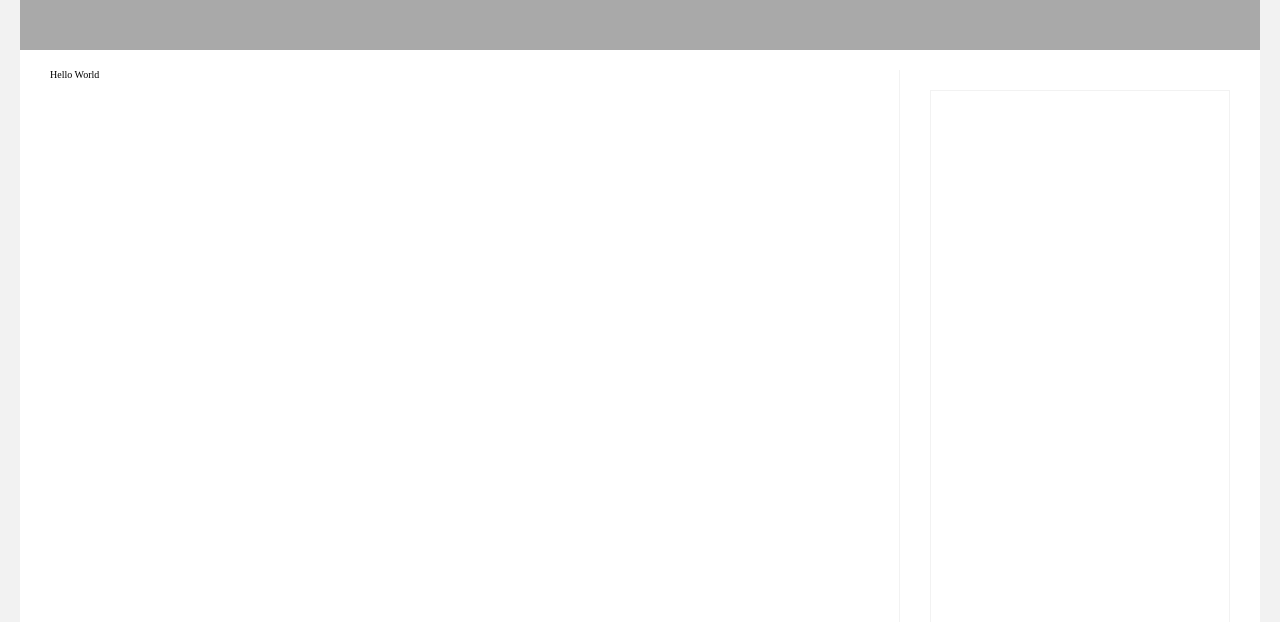
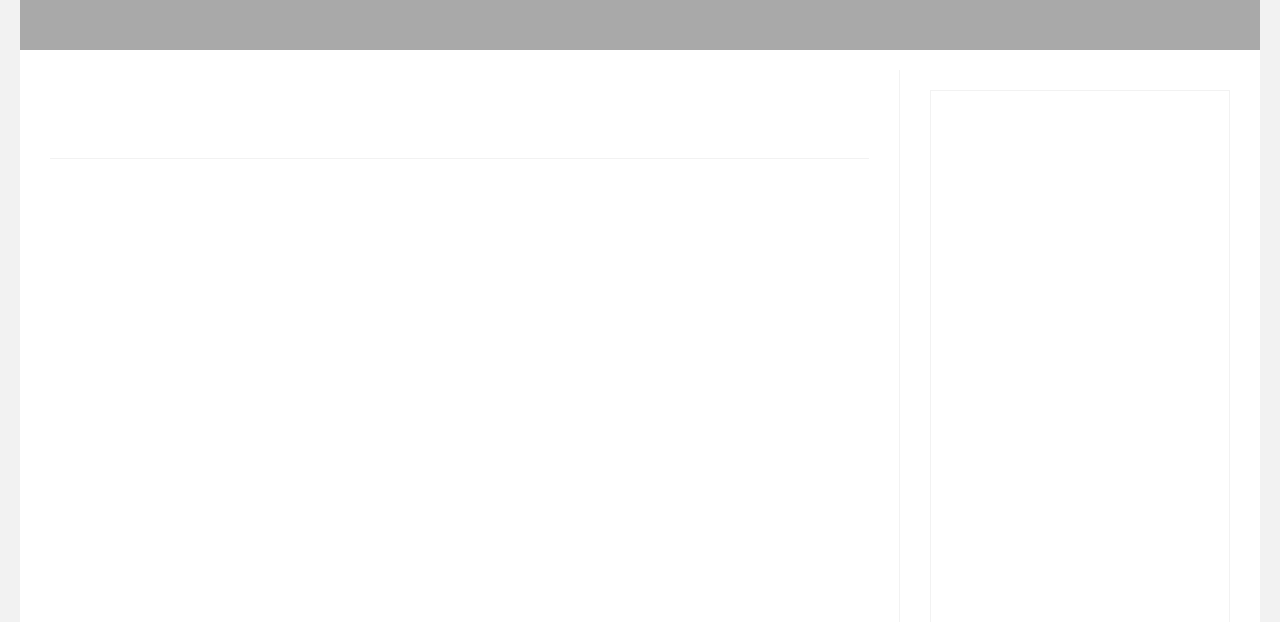
Before and after one commit to teamTyrell/soundclout-comments, a React (Create React App) app in the folder client/: page / in a window 1280 px wide. Shown: the part 330-952 px from the top of the page. Built offline with nearby package versions, Linux system fonts and the light colour scheme.

Commit message:
Created app layout and add css import handling for jest

```diff
--- a/client/src/App.css
+++ b/client/src/App.css
@@ -0,0 +1,23 @@
+
+.App__container {
+  /* border: 1px solid black; */
+}
+
+.App__comments-heading {
+  height: 89px;
+  border-bottom: 1px solid #F2F2F2;
+  margin-bottom: 20px;
+}
+
+.App__comments-body {
+  display: flex;
+}
+
+.App__artist-container {
+  width: 148px;
+  height: 400px;
+}
+
+.App__comments-container {
+  flex: 1;
+}
--- a/client/src/App.jsx
+++ b/client/src/App.jsx
@@ -12,9 +12,25 @@ class App extends React.Component {
 
   render() {
     return (
-      <>
-        Hello World
-      </>
+      <div className='App__container'>
+
+        <div className='App__comments-heading'>
+
+        </div>
+
+        <div className='App__comments-body'>
+
+          <div className='App__artist-container'>
+
+          </div>
+
+          <div className='App__comments-container'>
+
+          </div>
+
+        </div>
+
+      </div>
     );
   }
 }
--- a/package.json
+++ b/package.json
@@ -11,6 +11,11 @@
     "start:dev": "nodemon server.js",
     "migrate": "knex migrate:latest",
     "seed": "knex seed:run"
+  },
+  "jest": {
+    "moduleNameMapper": {
+      "\\.(css|less)$": "identity-obj-proxy"
+    }
   },
   "repository": {
     "type": "git",
@@ -42,6 +47,7 @@
     "dotenv": "^8.2.0",
     "enzyme": "^3.11.0",
     "enzyme-adapter-react-16": "^1.15.5",
+    "identity-obj-proxy": "^3.0.0",
     "jest": "^26.6.3",
     "nodemon": "^2.0.6",
     "react-test-renderer": "^17.0.1",
```
Also changed, not shown: 2 other files (tests, documents, lock files or other folders).
